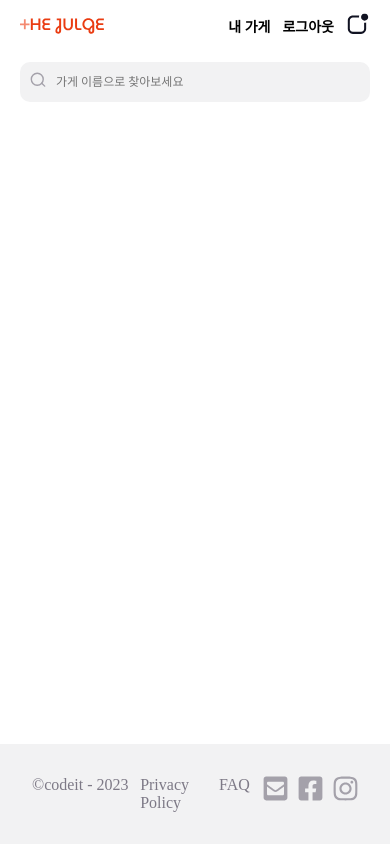
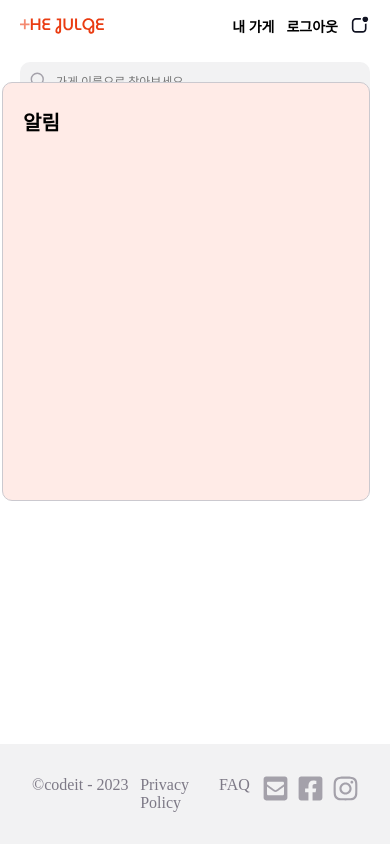
Before and after one commit to sinyroom/5team, a Next.js app: page / in a window 390 px wide. Both pictures are taken after a click on the button 358 px from the left and 25 px from the top of the page. Built offline with nearby package versions, Linux system fonts and the light colour scheme; a web font is replaced by a local one.

Commit message:
[최민준] fix : Layout 컴포넌트를 app 으로 뺌. + feat : 드롭다운 부분 완성

```diff
--- /dev/null
+++ b/components/common/Layout/DropDownNotification.module.css
@@ -0,0 +1,35 @@
+.notification {
+	display: flex;
+	flex-direction: column;
+	justify-content: center;
+}
+
+#icon {
+	width: 24px;
+	height: 24px;
+}
+
+.dropDownMenu {
+	background-color: var(--red10);
+	position: absolute;
+	top: 80%;
+	width: 368px;
+	height: 419px;
+	border-style: solid;
+	border-width: 1px;
+	border-color: var(--gray30);
+	border-radius: 10px;
+	padding: 24px 20px;
+}
+
+.dropDownMenu div {
+	font-size: 20px;
+	font-weight: 700;
+}
+
+@media screen and (max-width: 730px) {
+	#icon {
+		width: 20px;
+		height: 20px;
+	}
+}
--- /dev/null
+++ b/components/common/Layout/DropDownNotification.tsx
@@ -0,0 +1,25 @@
+import React, { useState } from 'react';
+
+import Notification from '@/assets/img/notification.svg';
+import styles from './DropDownNotification.module.css';
+export default function DropDownMenu() {
+	const [dropdownVisible, setDropdownVisible] = useState(false); //visible 상태
+
+	const toggleDropdown = () => {
+		setDropdownVisible(prev => !prev);
+	};
+
+	return (
+		<>
+			<button className={styles.notification} onClick={toggleDropdown}>
+				<Notification id={styles.icon} />
+			</button>
+
+			{dropdownVisible && (
+				<div className={styles.dropDownMenu}>
+					<div>알림</div>
+				</div>
+			)}
+		</>
+	);
+}
--- a/components/common/Layout/Header.module.css
+++ b/components/common/Layout/Header.module.css
@@ -63,12 +63,6 @@
 
 .inputTag input {
 	width: 400px;
-}
-
-.notification {
-	display: flex;
-	flex-direction: column;
-	justify-content: center;
 }
 
 #searchItem {
--- a/components/common/Layout/Header.tsx
+++ b/components/common/Layout/Header.tsx
@@ -1,10 +1,15 @@
+//Hook
 import React, { useState, useEffect } from 'react';
 import useWindowWidth from '@/hooks/useWindowWidth.tsx';
+
+//style and svg
 import styles from './Header.module.css';
 import LogoImage from '@/assets/img/logo.svg';
 import LogoImageSmall from '@/assets/img/logoSmall.svg';
-import Notification from '@/assets/img/notification.svg';
 import Search from '@/assets/img/search.svg';
+
+//Components
+import DropDownNotification from './DropDownNotification.tsx';
 
 export default function Header() {
 	const [loginState, setLoginState] = useState(true); //로그인 state <假 데이터>
@@ -78,9 +83,7 @@ export default function Header() {
 							<>
 								<button>내 가게</button>
 								<button>로그아웃</button>
-								<button className={styles.notification}>
-									<Notification />
-								</button>
+								<DropDownNotification />
 							</>
 						) : (
 							<>
--- a/components/common/Layout/Layout.tsx
+++ b/components/common/Layout/Layout.tsx
@@ -1,10 +1,16 @@
+import React, { ReactNode } from 'react';
 import Header from './Header.tsx';
 import Footer from './Footer.tsx';
 
-export default function Layout() {
+interface LayoutProps {
+	children: ReactNode;
+}
+
+export default function Layout({ children }: LayoutProps) {
 	return (
 		<>
 			<Header />
+			<main>{children}</main>
 			<Footer />
 		</>
 	);
--- a/pages/_app.tsx
+++ b/pages/_app.tsx
@@ -1,6 +1,12 @@
+import Layout from '@/components/common/Layout/Layout.tsx';
+
 import type { AppProps } from 'next/app';
 import '@/styles/global.css';
 
 export default function App({ Component, pageProps }: AppProps) {
-	return <Component {...pageProps} />;
+	return (
+		<Layout>
+			<Component {...pageProps} />
+		</Layout>
+	);
 }
--- a/pages/index.tsx
+++ b/pages/index.tsx
@@ -14,9 +14,5 @@ const geistMono = Geist_Mono({
 });
 
 export default function Home() {
-	return (
-		<>
-			<Layout />
-		</>
-	);
+	return <></>;
 }
```
Also changed, not shown: assets/img/notification.svg.
